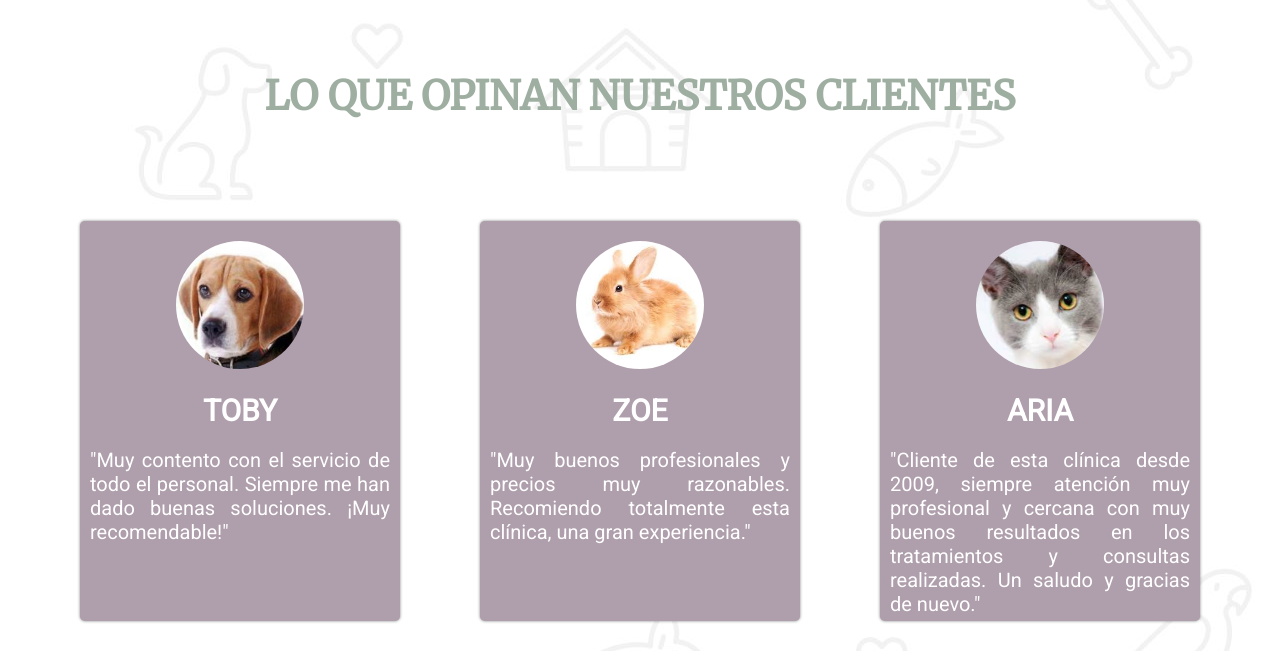
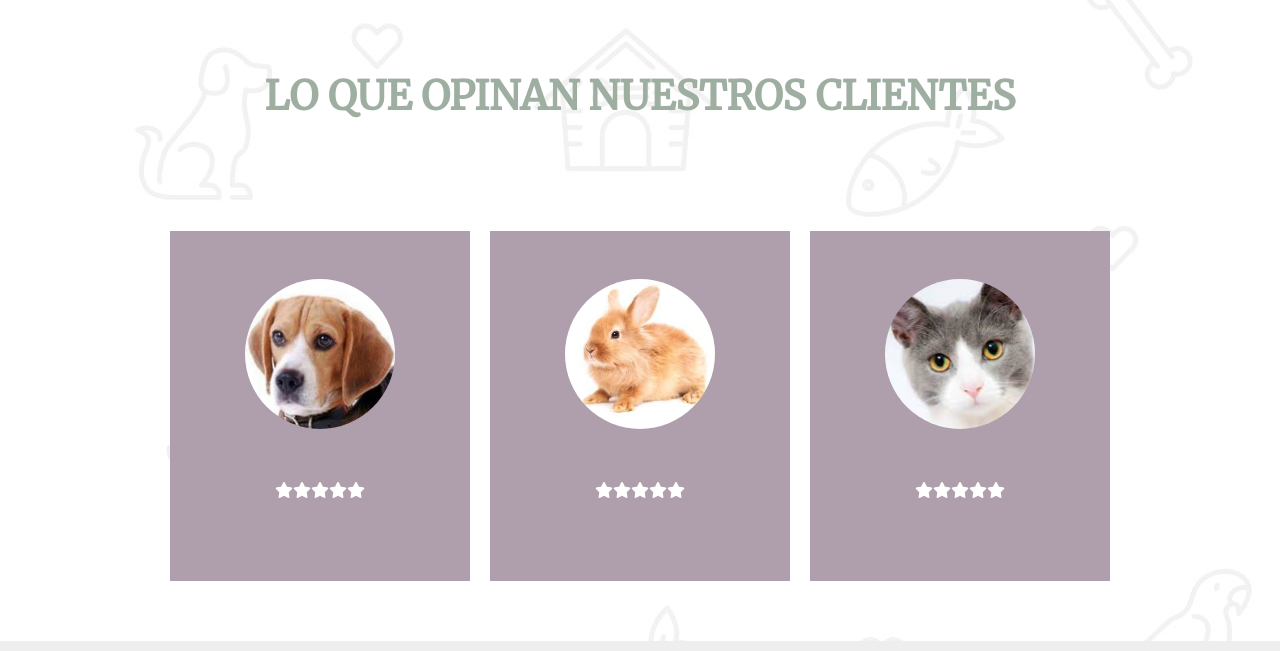
Before and after one commit to Nathaly-Erazo/VetFriends, a plain HTML site: page index.html in a window 1280 px wide. Shown: the part 1267-1918 px from the top of the page. Drawn offline with Linux system fonts and the light colour scheme; a script that the page names is missing.

Commit message:
Página base terminada

```diff
--- a/css/contacto.css
+++ b/css/contacto.css
@@ -169,6 +169,11 @@ iframe {
 #contador {
 	color: #af9eab;
 }
+.nota {
+	font-size: 0.85rem;
+	color: #af9eab;
+	margin-top: 0.5rem;
+}
 
 .form .button {
 	cursor: pointer;
--- a/css/index.css
+++ b/css/index.css
@@ -87,43 +87,70 @@
 }
 
 /* OPINIONES INICIO */
-.content-cards {
+.tarjetas-grupo {
+	width: 1100px;
+	margin: 50px auto;
 	display: flex;
-	width: 100%;
-	justify-content: space-evenly;
+	justify-content: center;
 }
 
-.card {
-	background: #af9eab;
-	width: 25%;
-	text-align: center;
-	height: 25rem;
-	box-shadow: 0 0 0.1875rem 0 rgba(0, 0, 0, 0.5);
-	border-radius: 5px;
+.tarjeta-individual {
+	margin: 10px;
 }
 
-.card p {
-	text-align: justify;
+.tarjeta {
+	width: 300px;
+	height: 350px;
+	background-color: #9eafa2;
+	position: relative;
+	transform-style: preserve-3d;
+	transition: .7s ease;
+	-webkit-backface-visibility: hidden;
+	backface-visibility: hidden;
+
 }
 
-.card img {
+.delante,
+.atras {
+	width: 100%;
+	height: 100%;
+	position: absolute;
+	top: 0;
+	left: 0;
+	-webkit-backface-visibility: hidden;
+	backface-visibility: hidden;
+
+}
+.tarjeta-individual:hover .tarjeta {
+	transform: rotateY(180deg);
+
+}
+
+.atras {
+	transform: rotateY(180deg);
+	color: #fff;
+	text-align: center;
+	background: #9eafa2;
+}
+
+.atras img {
 	width: 40%;
 	border-radius: 50%;
 	margin: 1.25rem 0;
+	margin: 1rem 0;
+}
+.atras p {
+	margin-top: 1rem;
 }
 
-.card h3 {
-	margin-bottom: 1.25rem;
-	color: #fff;
-	font-size: 1.875rem;
+.delante img {
+	width: 50%;
+	border-radius: 50%;
+	margin: 3rem 0;
 }
 
-.card p {
+.delante {
+	background: #af9eab;
 	color: #fff;
-	font-weight: 300;
-	font-size: 1.25rem;
-	margin-top: 1.25rem;
-	margin-bottom: 0.625rem;
-	margin-left: 0.625rem;
-	margin-right: 0.625rem;
+	text-align: center;
 }
--- a/css/sobre_nosotros.css
+++ b/css/sobre_nosotros.css
@@ -123,7 +123,7 @@ sup {
 	margin-right: 0.625rem;
 }
 
-/* VALORES */
+/* VALORES, MISIÓN, VISIÓN */
 .accordion-block {
 	margin: 5rem 20rem;
 }
@@ -154,7 +154,6 @@ sup {
 	overflow: hidden;
 	width: 96.4%;
 	background: rgba(175, 158, 171, 0.2);
-	transition: all 0.5s ease;
 }
 
 .fa-paw {
--- a/css/style.css
+++ b/css/style.css
@@ -132,3 +132,40 @@ footer img {
 	text-align: center;
 	padding-bottom: 0.625rem;
 }
+
+.hamburger{
+	font-size: 1.5rem;
+	display: none;
+}
+
+/* MEDIA QUERYS */
+
+
+
+@media (max-width: 575.98px) {
+	body{
+		width: auto;
+	}
+
+	.header{
+		flex-direction: column;
+		text-align: center;
+		position: fixed;
+		top: 0;
+		right: 0;
+		background: #80707c;
+		z-index: 10;
+	}
+	.hamburger{
+
+		font-size: 1.5rem;
+		display: block;
+	}
+}
+
+@media (min-width: 576px) {
+
+	.hamburger{
+		display: none;
+	}
+}
--- a/index.html
+++ b/index.html
@@ -21,6 +21,7 @@
 		<div class="logo">
 			<a href="index.html"><img src="img/logo.png" alt="logo de la marca"></a>
 		</div>
+		<button class="hamburger"><i class="fa-solid fa-bars"></i></button>
 		<nav>
 			<ul class="nav-links">
 				<li><a id="nav-link__active" href="index.html">Inicio</a></li>
@@ -47,35 +48,76 @@
 		<div>
 			<h1 class="titulo2">Queremos a los animales y trabajamos cada día para ofrecer el mejor servicio.</h1>
 			<article class="galeria-cont">
-				<img  class="img" src="img/index/mascota1.jpg" alt="">
-				<img  class="img" src="img/index/mascota2.jpg" alt="">
-				<img  class="img" src="img/index/mascota3.jpg" alt="">
-				<img  class="img" src="img/index/mascota4.jpg" alt="">
+				<img class="img" src="img/index/mascota1.jpg" alt="">
+				<img class="img" src="img/index/mascota2.jpg" alt="">
+				<img class="img" src="img/index/mascota3.jpg" alt="">
+				<img class="img" src="img/index/mascota4.jpg" alt="">
 			</article>
 		</div>
 	</section>
 
 	<section>
 		<h1 class="titulo3">LO QUE OPINAN NUESTROS CLIENTES</h1>
-		<div class="content-cards">
-			<article class="card">
+		<div class="tarjetas-grupo">
+			<div class="tarjeta-individual">
+				<div class="tarjeta">
+					<div class="delante">
+						<img src="img/index/perro.jpg" alt="">
+						<P><i class="fa-solid fa-star"></i><i class="fa-solid fa-star"></i><i
+							class="fa-solid fa-star"></i><i class="fa-solid fa-star"></i><i
+							class="fa-solid fa-star"></i></P>
+
+					</div>
+					<div class="atras">
 						<img src="img/index/perro.jpg" alt="">
 						<h3>TOBY</h3>
-				<p>"Muy contento con el servicio de todo el personal. Siempre me han dado buenas soluciones. ¡Muy
+						<p>"Muy contento con el servicio de todo el personal. Siempre me han dado buenas soluciones.
+							¡Muy
 							recomendable!"</p>
-			</article>
-			<article class="card">
+						<P><i class="fa-solid fa-star"></i><i class="fa-solid fa-star"></i><i
+								class="fa-solid fa-star"></i><i class="fa-solid fa-star"></i><i
+								class="fa-solid fa-star"></i></P>
+					</div>
+				</div>
+			</div>
+			<div class="tarjeta-individual">
+				<div class="tarjeta">
+					<div class="delante">
+						<img src="img/index/conejo.jpg" alt="">
+						<P><i class="fa-solid fa-star"></i><i class="fa-solid fa-star"></i><i
+							class="fa-solid fa-star"></i><i class="fa-solid fa-star"></i><i
+							class="fa-solid fa-star"></i></P>
+					</div>
+					<div class="atras">
 						<img src="img/index/conejo.jpg" alt="">
 						<h3>ZOE</h3>
 						<p>"Muy buenos profesionales y precios muy razonables. Recomiendo totalmente esta clínica, una gran
 							experiencia."</p>
-			</article>
-			<article class="card">
+						<P><i class="fa-solid fa-star"></i><i class="fa-solid fa-star"></i><i
+								class="fa-solid fa-star"></i><i class="fa-solid fa-star"></i><i
+								class="fa-solid fa-star"></i></P>
+					</div>
+				</div>
+			</div>
+			<div class="tarjeta-individual">
+				<div class="tarjeta">
+					<div class="delante">
+						<img src="img/index/gato.jpg" alt="">
+						<P><i class="fa-solid fa-star"></i><i class="fa-solid fa-star"></i><i
+							class="fa-solid fa-star"></i><i class="fa-solid fa-star"></i><i
+							class="fa-solid fa-star"></i></P>
+					</div>
+					<div class="atras">
 						<img src="img/index/gato.jpg" alt="">
 						<h3>ARIA</h3>
 						<p>"Cliente de esta clínica desde 2009, siempre atención muy profesional y cercana con muy buenos
 							resultados en los tratamientos y consultas realizadas. Un saludo y gracias de nuevo."</p>
-			</article>
+						<P><i class="fa-solid fa-star"></i><i class="fa-solid fa-star"></i><i
+								class="fa-solid fa-star"></i><i class="fa-solid fa-star"></i><i
+								class="fa-solid fa-star"></i></P>
+					</div>
+				</div>
+			</div>
 		</div>
 	</section>
 	<footer>
--- a/js/index.js
+++ /dev/null
@@ -1,16 +0,0 @@
-var boton = document.getElementById('btn');
-
-window.onscroll = function () { scrollFunction() };
-
-function scrollFunction() {
-    if (document.body.scrollTop > 20 || document.documentElement.scrollTop > 20) {
-        boton.style.display = "block";
-    } else {
-        boton.style.display = "none";
-    }
-}
-
-function topFunction() {
-    document.body.scrollTop = 0;
-    document.documentElement.scrollTop = 0;
-}
--- a/js/navegacion.js
+++ b/js/navegacion.js
@@ -1,3 +1,4 @@
+// FUNCIÓN PARA COPIAR EL TEXTO CON DOBLE CLICK
 function copyInnerHTML(element) {
 	const textArea = document.createElement("textarea");
 	textArea.value = element.innerHTML;
@@ -9,7 +10,25 @@ function copyInnerHTML(element) {
 	textArea.remove();
 }
 
+// FUNCIÓN PARA BOTÓN QUE SUBE AL INICIO
+var boton = document.getElementById('btn');
 
+window.onscroll = function () { scrollFunction() };
+
+function scrollFunction() {
+    if (document.body.scrollTop > 20 || document.documentElement.scrollTop > 20) {
+        boton.style.display = "block";
+    } else {
+        boton.style.display = "none";
+    }
+}
+
+function topFunction() {
+    document.body.scrollTop = 0;
+    document.documentElement.scrollTop = 0;
+}
+
+// FUNCIÓN PARA NAVEGAR POR LA PÁGINA CON LOS NÚMEROS
 document.addEventListener('keydown', function () {
 	movimiento(event.key);
 })
--- a/js/sobre_nosotros.js
+++ b/js/sobre_nosotros.js
@@ -1,7 +1,9 @@
+// FUNCIONES PARA EL ACORDEON
 function abrirAccordion(item) {
 
     var panel = item.lastElementChild;
     panel.style.display = "block";
+    panel.transition ="all 0.5s ease";
 }
 
 
```
Also changed, not shown: css/servicios.css (+9 -0 lines), js/contacto.js (+13 -2 lines), js/servicios.js (+10 -3 lines), servicios.html (+5 -0 lines). Lines whose indentation alone changed are shown as unchanged.
